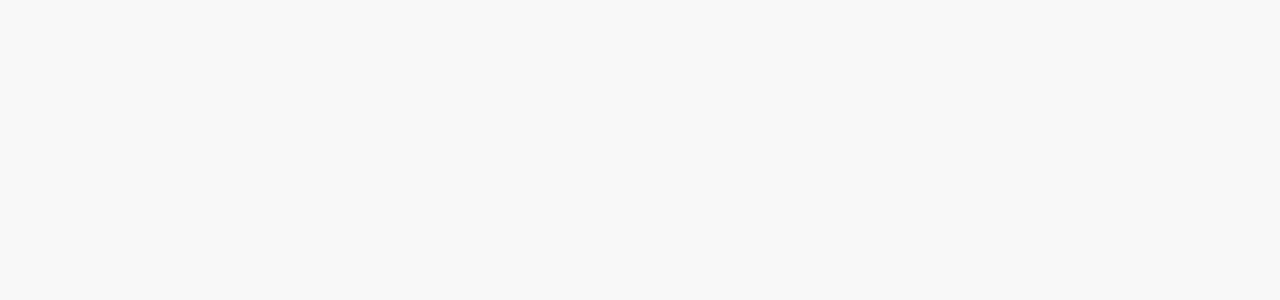
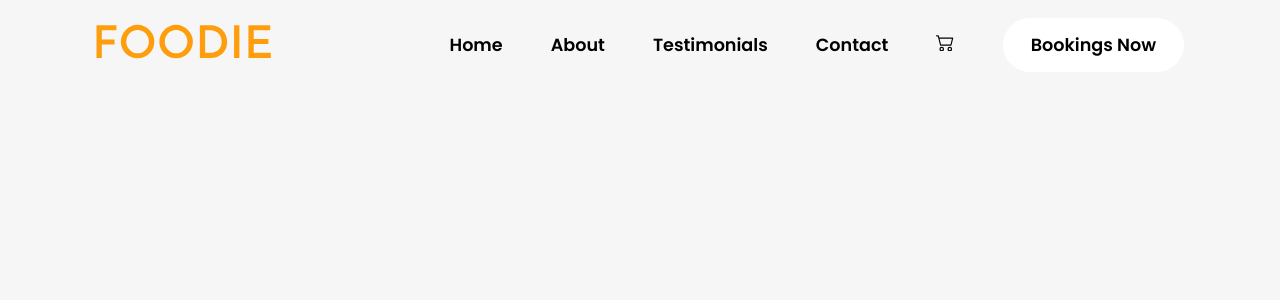
Before and after one commit to trishapandeycc/Foodies, a React (Create React App) app: page / in a window 1280 px wide. Shown: the top 300 px of the page. Built offline with nearby package versions, Linux system fonts and the light colour scheme.

Commit message:
navbar component added with css

```diff
--- a/package.json
+++ b/package.json
@@ -3,12 +3,17 @@
   "version": "0.1.0",
   "private": true,
   "dependencies": {
+    "@emotion/react": "^11.14.0",
+    "@emotion/styled": "^11.14.1",
+    "@mui/icons-material": "^9.1.1",
+    "@mui/material": "^9.1.2",
     "@testing-library/dom": "^10.4.1",
     "@testing-library/jest-dom": "^6.9.1",
     "@testing-library/react": "^16.3.2",
     "@testing-library/user-event": "^13.5.0",
     "react": "^19.2.7",
     "react-dom": "^19.2.7",
+    "react-icons": "^5.6.0",
     "react-scripts": "5.0.1",
     "web-vitals": "^2.1.4"
   },
--- a/src/App.css
+++ b/src/App.css
@@ -19,3 +19,67 @@
 body {
   background-color: #f6f6f6;
 }
+
+/*Navbar*/
+nav {
+  display: flex;
+  align-items: center;
+  justify-content: space-between;
+  min-height: 90px;
+}
+.navbar-links-container a {
+  margin-right: 3rem;
+  text-decoration: none;
+  color: black;
+  font-size: 1.1rem;
+  font-weight: 600;
+}
+.navbar-cart-icon {
+  font-size: 1.15rem;
+}
+.navbar-menu-container {
+  display: none;
+}
+.navbar-menu-container svg {
+  font-size: 1.5rem;
+  cursor: pointer;
+}
+
+/*Primary-button*/
+.primary-button {
+  padding: 0.9rem 1.75rem;
+  background-color: white;
+  outline: none;
+  border: none;
+  border-radius: 5rem;
+  font-size: 1.1rem;
+  cursor: pointer;
+  font-weight: 600;
+  transition: 0.2s;
+}
+.primary-button:hover {
+  background-color: rgb(234, 234, 234);
+}
+
+/*media*/
+@media (max-width: 1000px) {
+  .navbar-links-container a {
+    margin-right: 1rem;
+    font-size: 1rem;
+  }
+  .primary-button {
+    font-size: 1rem;
+  }
+}
+
+@media (max-width: 800px) {
+  .nav-logo-container {
+    max-width: 140px;
+  }
+  .navbar-links-container {
+    display: none;
+  }
+  .navbar-menu-container {
+    display: flex;
+  }
+}
--- a/src/App.js
+++ b/src/App.js
@@ -1,10 +1,9 @@
-
 import './App.css';
-
+import Home from './Components/Home';
 function App() {
   return (
     <div className='App'>
-
+      <Home />
     </div>
   );
 }
--- /dev/null
+++ b/src/Components/Home.js
@@ -0,0 +1,12 @@
+import React from 'react';
+import Navbar from './Navbar';
+
+const Home = () => {
+  return (
+    <div className='home-container'>
+        <Navbar />
+    </div>
+  )
+}
+
+export default Home
--- /dev/null
+++ b/src/Components/Navbar.js
@@ -0,0 +1,85 @@
+import React, { useState } from 'react';
+import Logo from '../Assets/Logo.svg';
+import { BsCart2 } from "react-icons/bs";
+import { HiOutlineBars3 } from "react-icons/hi2";
+import Box from "@mui/material/Box";
+import Drawer from "@mui/material/Drawer";
+import List from "@mui/material/List";
+import Divider from "@mui/material/Divider";
+import ListItem from "@mui/material/ListItem";
+import ListItemButton from "@mui/material/ListItemButton";
+import ListItemIcon from "@mui/material/ListItemIcon";
+import ListItemText from "@mui/material/ListItemText";
+import HomeIcon from "@mui/icons-material/Home";
+import InfoIcon from "@mui/icons-material/Info";
+import CommentRoundedIcon from "@mui/icons-material/CommentRounded";
+import PhoneRoundedIcon from "@mui/icons-material/PhoneRounded";
+import ShoppingCartRoundedIcon from "@mui/icons-material/ShoppingCartRounded";
+const Navbar = () => {
+    const[openMenu, setOpenMenu] = useState(false);
+    const menuOptions = [
+         {
+      text: "Home",
+      icon: <HomeIcon />,
+    },
+    {
+      text: "About",
+      icon: <InfoIcon />,
+    },
+    {
+      text: "Testimonials",
+      icon: <CommentRoundedIcon />,
+    },
+    {
+      text: "Contact",
+      icon: <PhoneRoundedIcon />,
+    },
+    {
+      text: "Cart",
+      icon: <ShoppingCartRoundedIcon />,
+    },
+    ];
+
+  return (
+    <nav>
+        <div className='nav-logo-container'>
+            <img src={Logo} alt='' />
+        </div>
+        <div className='navbar-links-container'>
+             <a href="">Home</a>
+            <a href="">About</a>
+            <a href="">Testimonials</a>
+            <a href="">Contact</a>
+            <a href="">
+                <BsCart2 className="navbar-cart-icon" />
+            </a>
+            <button className='primary-button'>Bookings Now</button>
+        </div>
+        <div className='navbar-menu-container'>
+            <HiOutlineBars3 onClick={() => setOpenMenu(true)}/>
+        </div>
+        <Drawer open={openMenu} onClose={() => setOpenMenu(false)} anchor="right">
+        <Box
+          sx={{ width: 250 }}
+          role="presentation"
+          onClick={() => setOpenMenu(false)}
+          onKeyDown={() => setOpenMenu(false)}
+        >
+          <List>
+            {menuOptions.map((item) => (
+              <ListItem key={item.text} disablePadding>
+                <ListItemButton>
+                  <ListItemIcon>{item.icon}</ListItemIcon>
+                  <ListItemText primary={item.text} />
+                </ListItemButton>
+              </ListItem>
+            ))}
+          </List>
+          <Divider />
+        </Box>
+      </Drawer>
+    </nav>
+  )
+}
+
+export default Navbar
```
Also changed, not shown: 1 other file (tests, documents, lock files or other folders).
